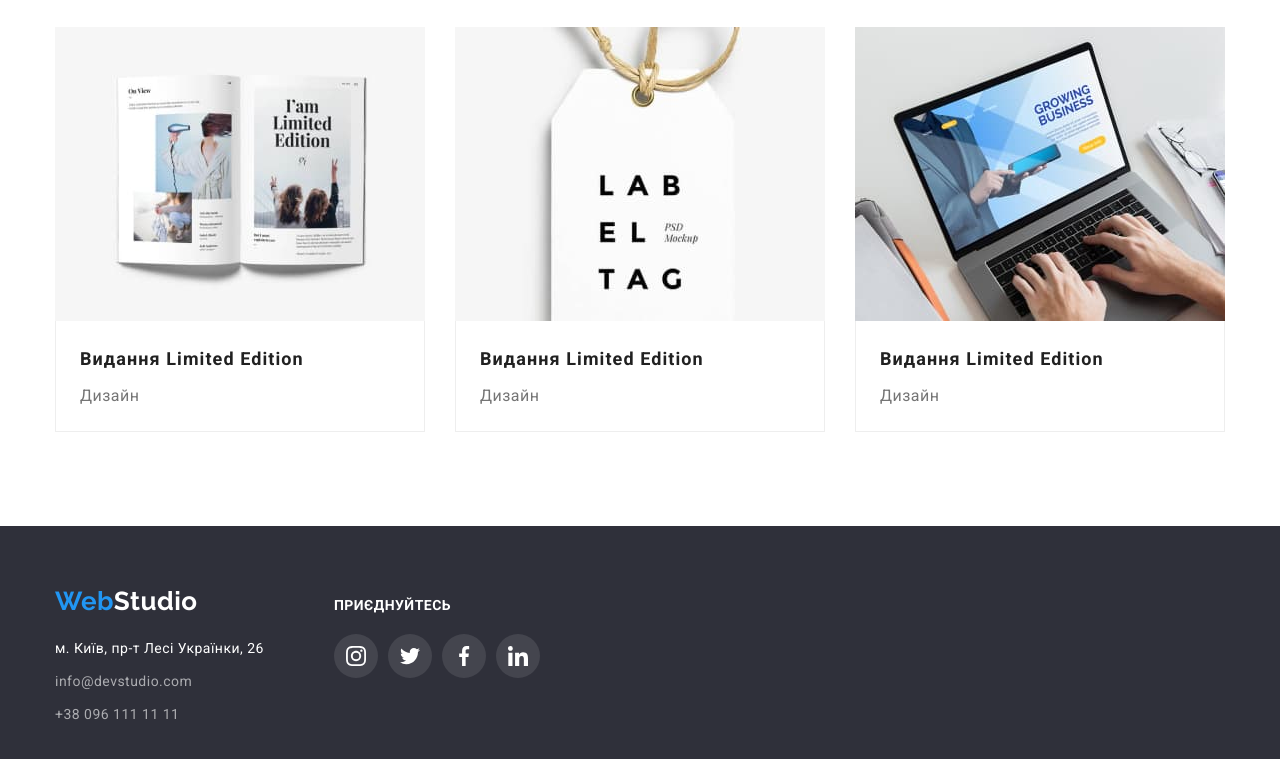
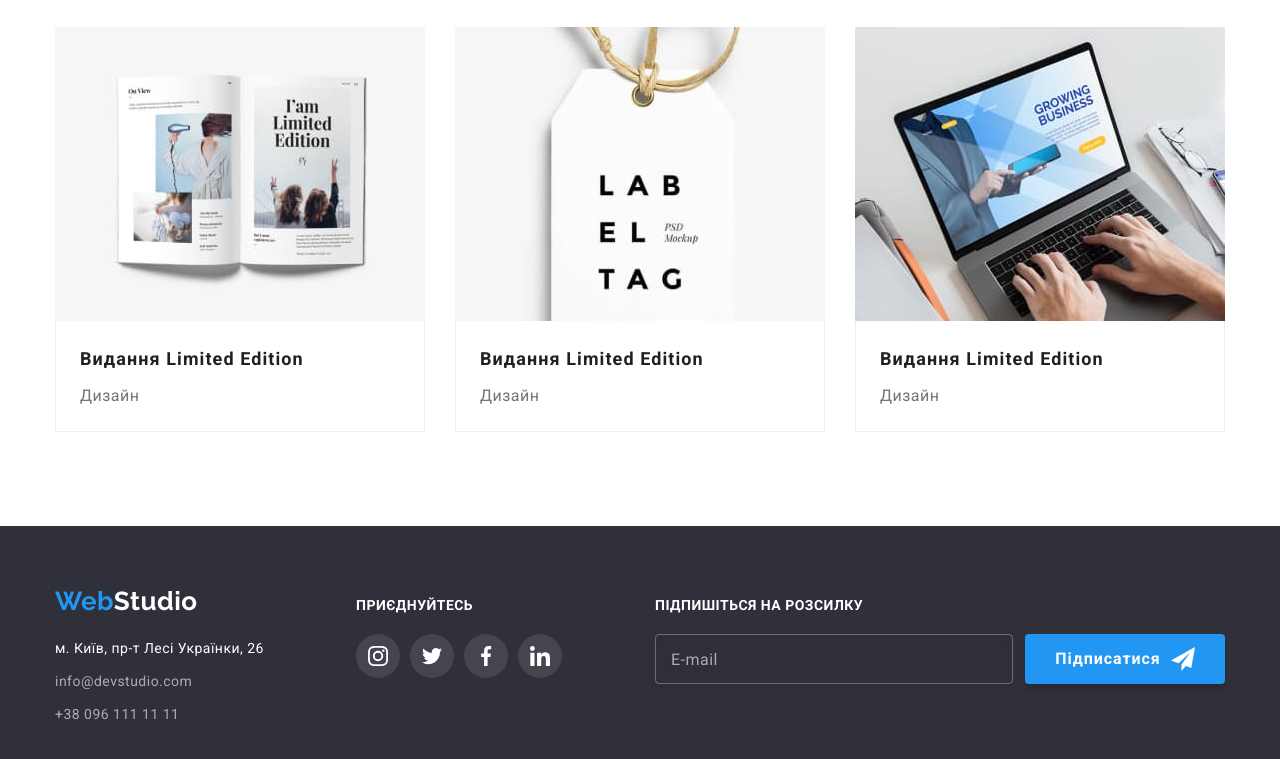
Before and after one commit to YuriiSVL/goit-markup-hw-06, a plain HTML site: page portfolio.html in a window 1280 px wide. Shown: the part 1106-1865 px from the top of the page. Drawn offline with nearby package versions, Linux system fonts and the light colour scheme.

Commit message:
додає форму у футер портфоліо

```diff
--- a/portfolio.html
+++ b/portfolio.html
@@ -215,7 +215,7 @@
     </main>
     <footer class="footer">
       <div class="container flex-wrapper">
-        <div class="logo-adress">
+        <div class="logo-adress-box">
           <a href="./index.html" lang="en" class="logo logo-footer"
             >Web<span class="logo-part-footer">Studio</span></a
           >
@@ -269,6 +269,24 @@
             </li>
           </ul>
         </div>
+        <form class="footer-form">
+          <div>
+            <label class="form-label" for="mail">Підпишіться на розсилку</label>
+            <input
+              class="form-input"
+              name="user_mail"
+              type="email"
+              id="mail"
+              placeholder="E-mail"
+            />
+          </div>
+          <button type="submit" class="footer-form-btn">
+            Підписатися
+            <svg width="24" height="24">
+              <use href="./images/icons.svg#icon-send"></use>
+            </svg>
+          </button>
+        </form>
       </div>
     </footer>
   </body>
```
